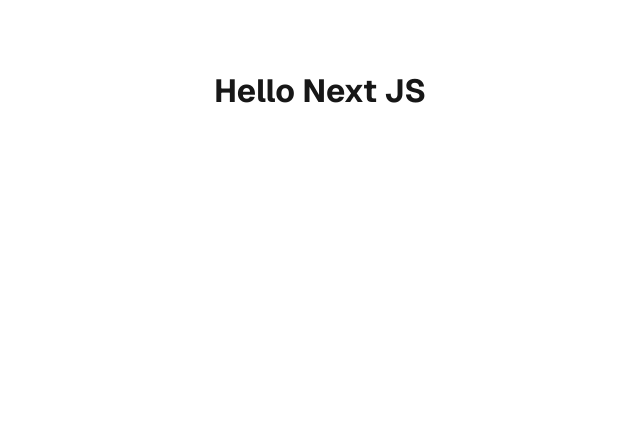
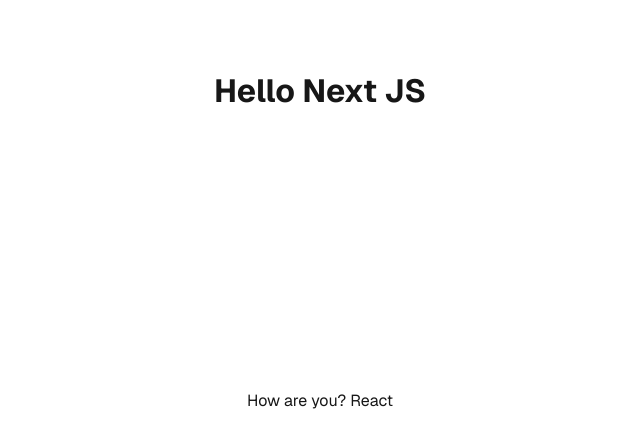
Before and after one commit to mtcodingtech/react-ecommerce-batch2, a Next.js app: page / in a window 1280 px wide. Shown: the top 448 px of the page, without its empty margins (320-960 px from the left). Built offline with nearby package versions, Linux system fonts and the light colour scheme.

Commit message:
update p

```diff
--- a/src/app/page.js
+++ b/src/app/page.js
@@ -5,6 +5,7 @@
   return (
     <div className={styles.page}>
       <h1>Hello Next JS</h1>
+      <p>How are you? React</p>
     </div>
   );
 }
```
